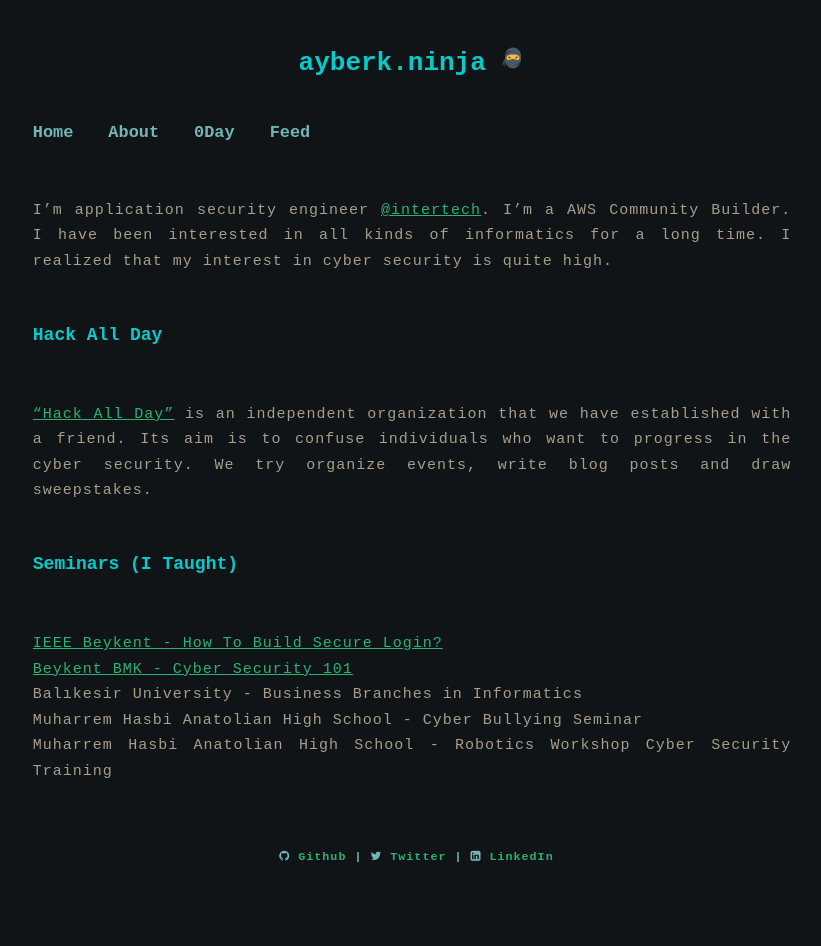
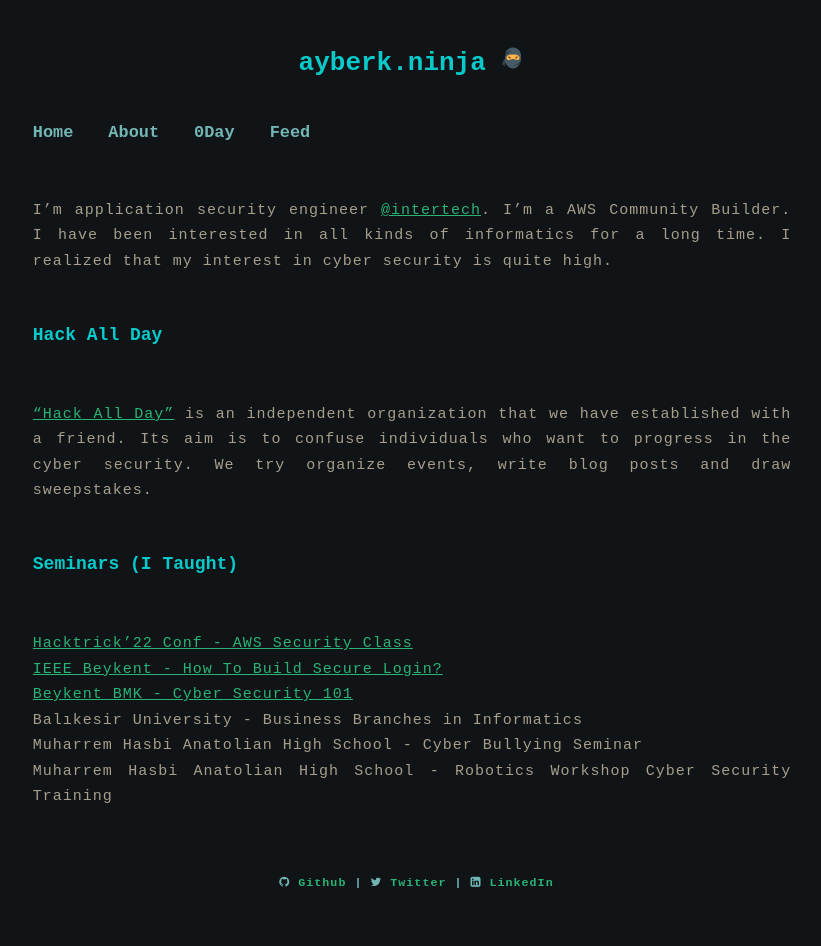
Before and after one commit to mhmtayberk/ayberkninja.github.io, a Jekyll site: the page built from about.md, in a window 1280 px wide. Shown: the whole page, without its empty margins (228-1049 px from the left). Built offline with Jekyll 4.4.1, drawn with Linux system fonts in a browser that asks for light colours; before the commit the page ends 920 px from its top, so only the background shows below that.

Commit message:
Update about.me

```diff
--- a/about.md
+++ b/about.md
@@ -10,6 +10,7 @@
 <a href="http://www.hackallday.com/" target="_blank">"Hack All Day"</a> is an independent organization that we have established with a friend. Its aim is to confuse individuals who want to progress in the cyber security. We try organize events, write blog posts and draw sweepstakes.
 
 ## Seminars (I Taught)
+<a href="https://www.linkedin.com/feed/update/urn:li:activity:6937077562888069120/" target="_blank">Hacktrick'22 Conf - AWS Security Class</a> <br>
 <a href="https://www.youtube.com/watch?v=pyRXAvTJIzc&t=1400s" target="_blank">IEEE Beykent - How To Build Secure Login?</a> <br>
 <a href="https://www.facebook.com/beykentodek/posts/1305324409650299/" target="_blank">Beykent BMK - Cyber Security 101</a> <br>
 Balıkesir University - Business Branches in Informatics <br>
```
